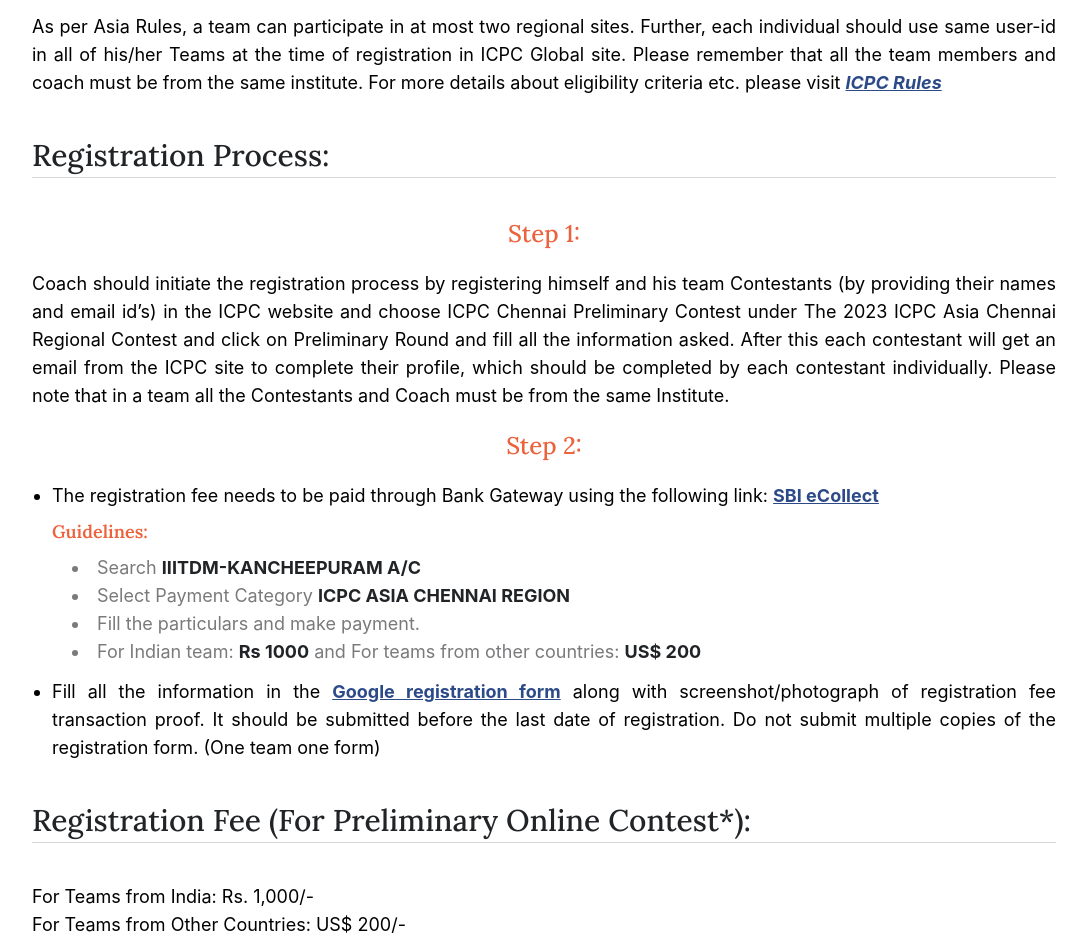
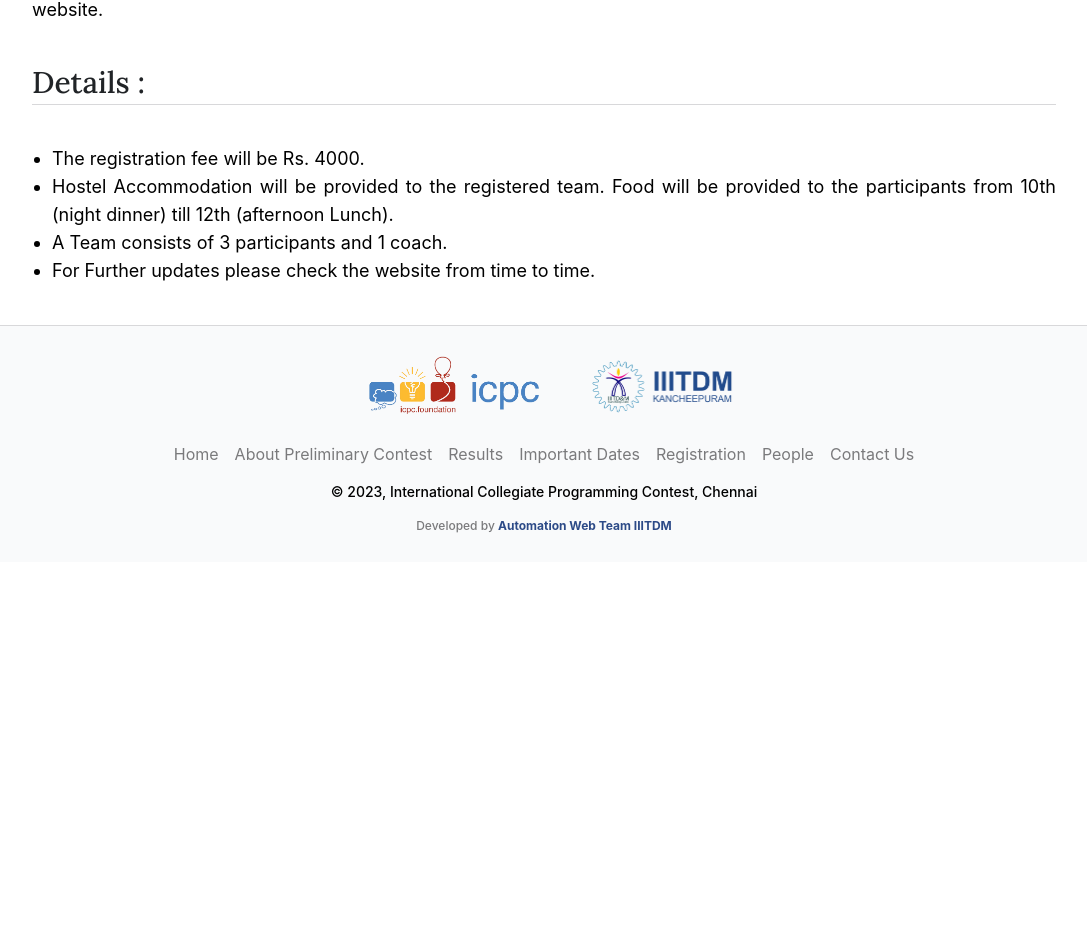
Before and after one commit to NSVEGUR/icpc-iiitdm, a SvelteKit app: page /registration in a window 1280 px wide. Shown: the part 386-1338 px from the top of the page, without its empty margins (96-1183 px from the left). After the commit the page ends 948 px from the top, so only its background shows below. Built offline with nearby package versions, Linux system fonts and the light colour scheme.

Commit message:
feat: updated onsite contest for chennai region

```diff
--- a/src/routes/registration/+page.svelte
+++ b/src/routes/registration/+page.svelte
@@ -9,86 +9,21 @@
 		<h1 class="text-center text-2xl font-black">Registration</h1>
 	</div>
 	<section class="mb-10 text-justify text-lg">
-		<Heading>Team Formation</Heading>
-		<p>
-			As per Asia Rules, a team can participate in at most two regional sites. Further, each
-			individual should use same user-id in all of his/her Teams at the time of registration in ICPC
-			Global site. Please remember that all the team members and coach must be from the same
-			institute. For more details about eligibility criteria etc. please visit
-			<a
-				href="https://icpc.global/regionals/rules"
-				class="font-bold italic text-skin-accent underline">ICPC Rules</a
-			>
-		</p>
-		<Heading>Registration Process:</Heading>
-		<SubHeading>Step 1:</SubHeading>
-		<p>
-			Coach should initiate the registration process by registering himself and his team Contestants
-			(by providing their names and email id’s) in the ICPC website and choose ICPC Chennai
-			Preliminary Contest under The 2023 ICPC Asia Chennai Regional Contest and click on Preliminary
-			Round and fill all the information asked. After this each contestant will get an email from
-			the ICPC site to complete their profile, which should be completed by each contestant
-			individually. Please note that in a team all the Contestants and Coach must be from the same
-			Institute.
-		</p>
-		<SubHeading>Step 2:</SubHeading>
-		<ul class="ml-5 list-disc">
-			<li>
-				The registration fee needs to be paid through Bank Gateway using the following link: <a
-					href="https://www.onlinesbi.sbi/sbicollect/icollecthome.htm"
-					target="_blank"
-					rel="noreferrer noopener"
-					class="font-bold text-skin-accent underline">SBI eCollect</a
-				>
-				<h1 class="my-2 font-bold text-complementary">Guidelines:</h1>
-				<ul class="mb-3 ml-5 list-inside list-disc text-skin-muted">
-					<li>Search <span class="font-bold text-skin-base">IIITDM-KANCHEEPURAM A/C</span></li>
-					<li>
-						Select Payment Category <span class="font-bold text-skin-base"
-							>ICPC ASIA CHENNAI REGION</span
-						>
-					</li>
-					<li>Fill the particulars and make payment.</li>
-					<li>
-						For Indian team: <strong class="text-skin-base">Rs 1000</strong> and For teams from
-						other countries: <strong class="text-skin-base">US$ 200</strong>
-					</li>
-				</ul>
-			</li>
-
-			<li>
-				Fill all the information in the <a
-					class="font-bold text-skin-accent underline"
-					href="https://forms.gle/yiP7d3YQ5TJZQz4Z7"
-				>
-					Google registration form
-				</a>
-				along with screenshot/photograph of registration fee transaction proof. It should be submitted
-				before the last date of registration. Do not submit multiple copies of the registration form.
-				(One team one form)
-			</li>
-		</ul>
-		<Heading>Registration Fee (For Preliminary Online Contest*):</Heading>
 		<div>
-			<p>For Teams from India: Rs. 1,000/-</p>
-			<p>For Teams from Other Countries: US$ 200/-</p>
-			<p class="mt-5 rounded-lg bg-muted-secondary p-2">
-				* Registration fee is non-refundable in any case/condition.
-			</p>
+			The ICPC 2023 Onsite contest for Chennai region (Hosted by IIITDM Kancheepuram), is scheduled
+			to be held on January 11-12, 2024. The teams who are qualified for the second round (according
+			to the final rank list updated in the website), may do the necessary travel arrangements. The
+			registration and payment details will be updated shortly on the website.
+			<Heading>Details :</Heading>
+			<ul class="ml-5 list-disc">
+				<li>The registration fee will be Rs. 4000.</li>
+				<li>
+					Hostel Accommodation will be provided to the registered team. Food will be provided to the
+					participants from 10th (night dinner) till 12th (afternoon Lunch).
+				</li>
+				<li>A Team consists of 3 participants and 1 coach.</li>
+				<li>For Further updates please check the website from time to time.</li>
+			</ul>
 		</div>
-		<Heading>How to Pay Registration Fee:</Heading>
-
-		<!-- <ul class=" my-5 border-l-4 border-accent pl-5 font-bold">
-			<li>Bank Name: State Bank of India</li>
-			<li>Account Number: 30079117878</li>
-			<li>Account Name: ACM- KANPUR</li>
-			<li>IFSC Code: SBIN0001161</li>
-			<li>Branch- IIT Kanpur</li>
-		</ul> -->
-		<p>The registration fee needs to be paid through Bank Gateway as discussed in step 2</p>
-		<p class="mt-5 rounded-lg bg-muted-secondary p-2">
-			* Registration Fee for Onsite Round is INR 4,000/- (Only for teams who qualify in preliminary
-			round)
-		</p>
 	</section>
 </Main>
```
